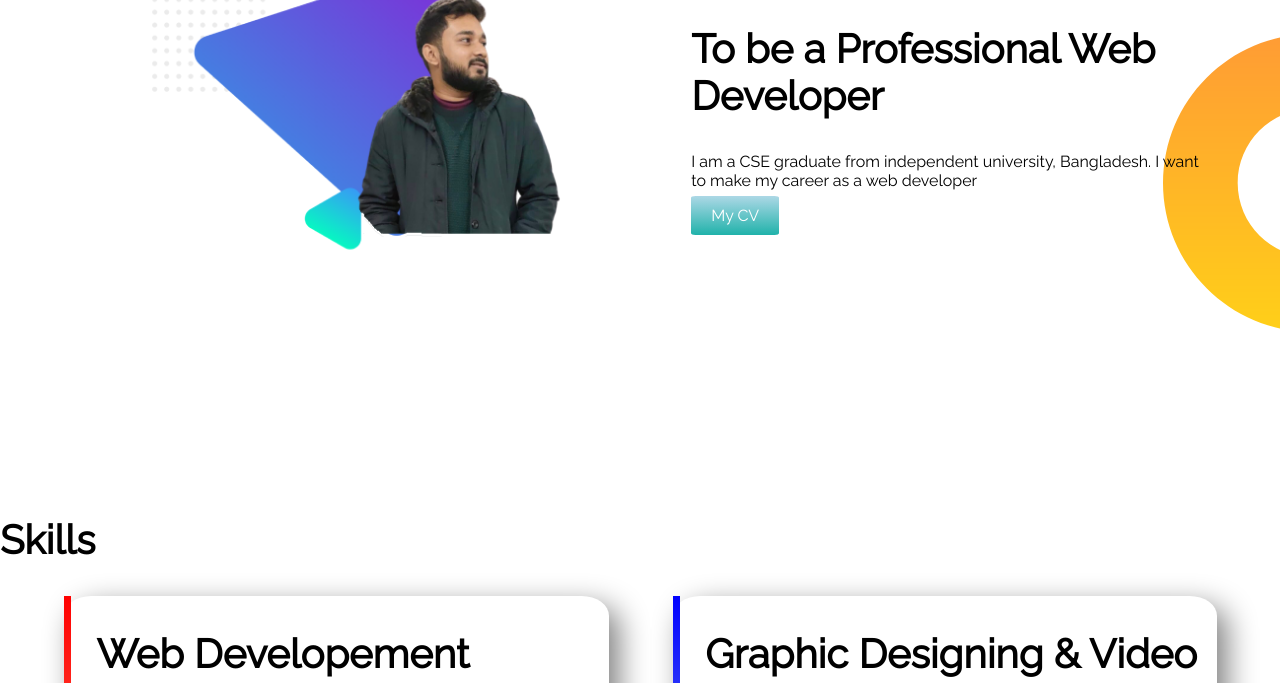
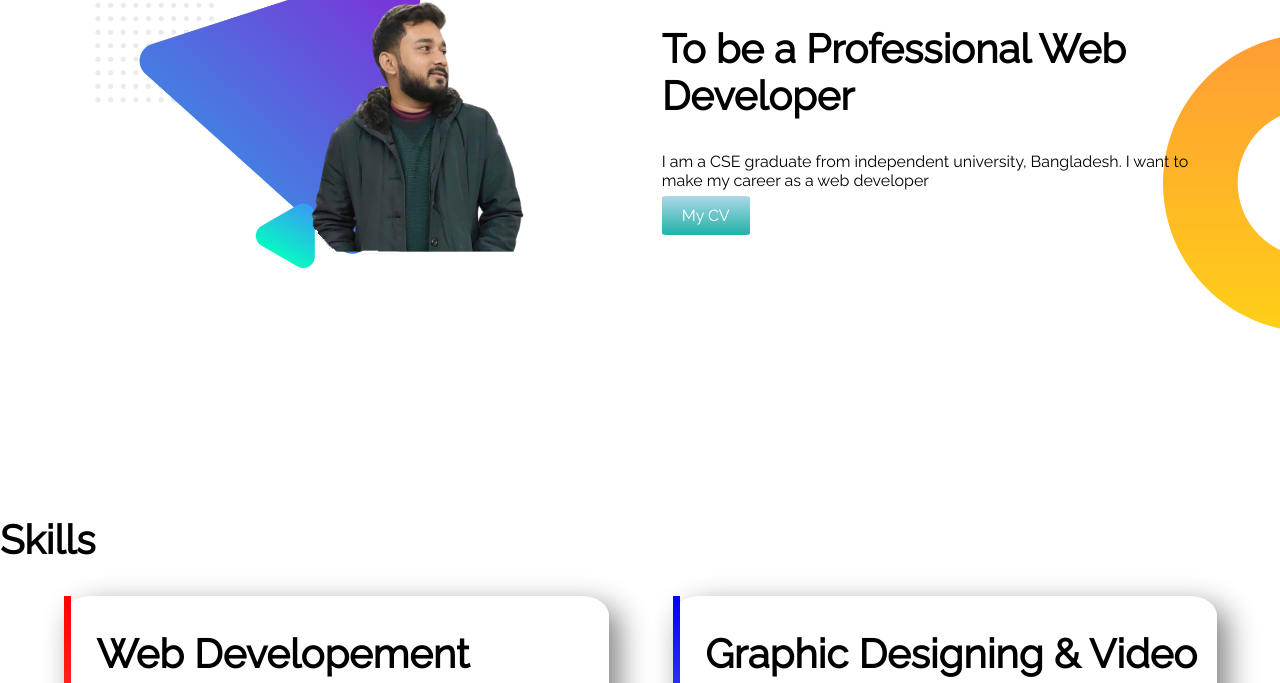
Before and after one commit to MahimPranto/Web_Portfolio, a plain HTML site: page index.html in a window 1280 px wide. Shown: the part 717-1400 px from the top of the page. Drawn offline with Linux system fonts and the light colour scheme.

Commit message:
minor change

```diff
--- a/style.css
+++ b/style.css
@@ -45,6 +45,7 @@ h2{
     background-image: url("images/dream-bg.png");
     background-repeat: no-repeat;
     background-position: right;
+    margin-left: -5%;
 }
 .skill-box{
     height: 80%;
```
